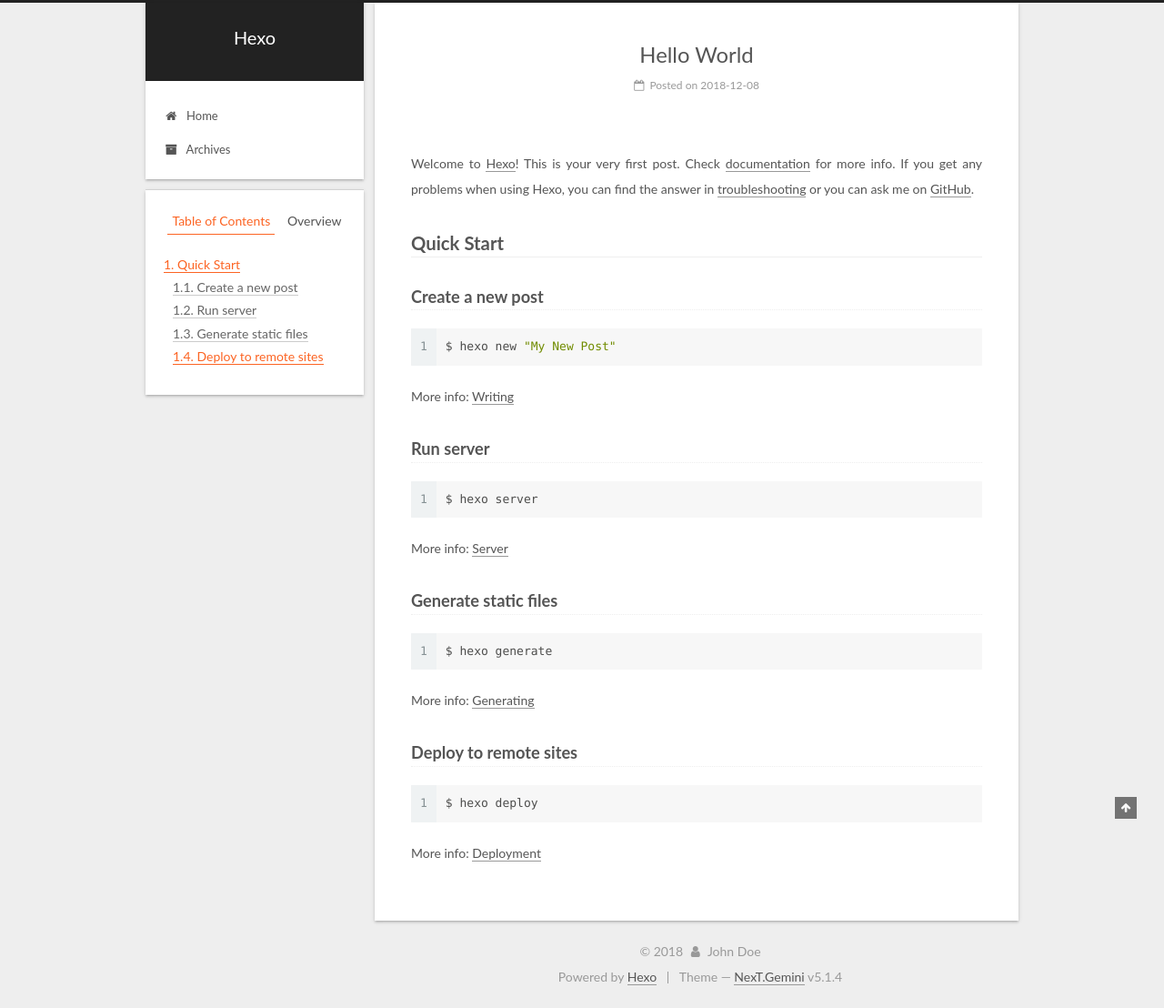
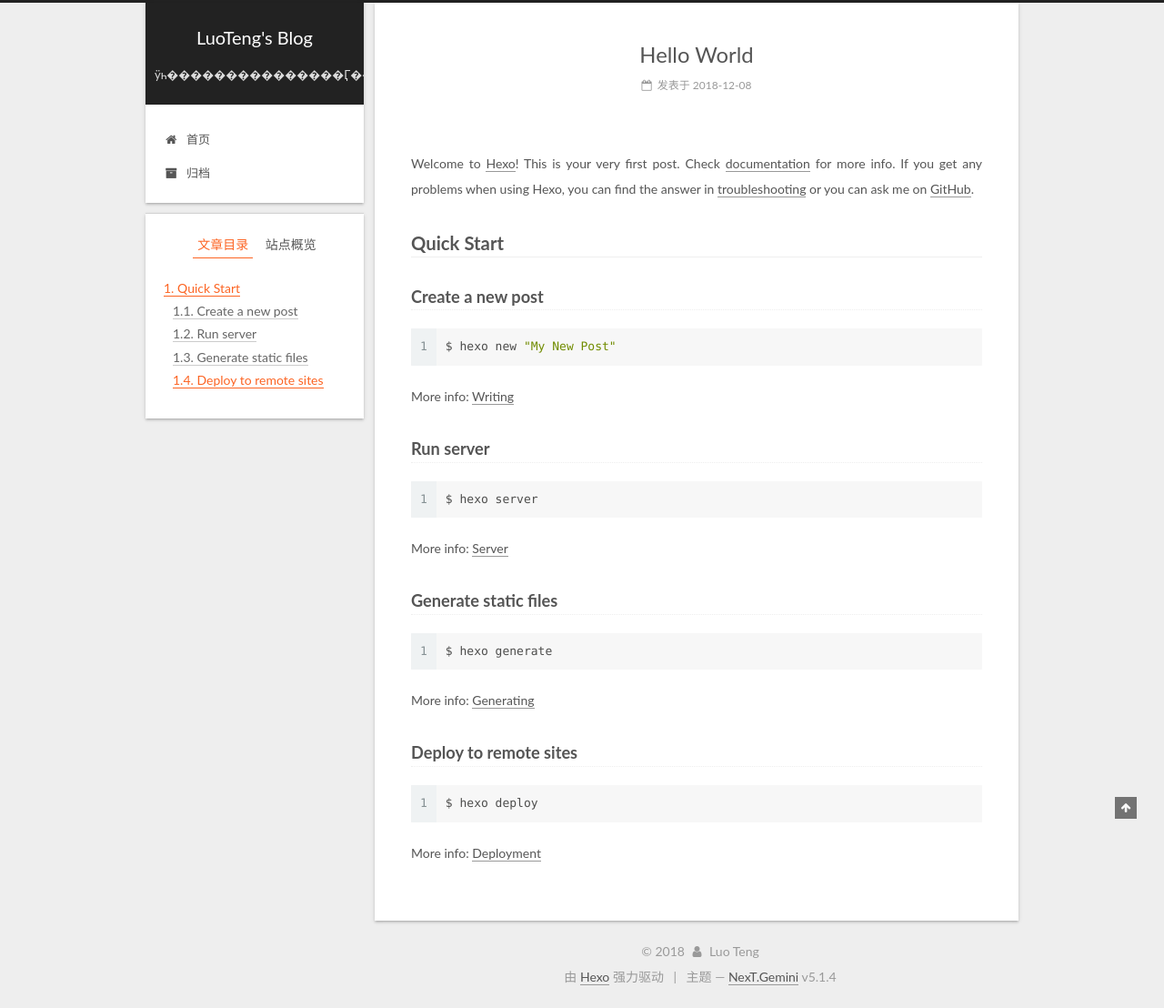
Before and after one commit to tengzi-will/tengzi-will.github.io, a plain HTML site: page 2018/12/08/hello-world/index.html in a window 1280 px wide. Shown: the whole page at 91% size. Drawn offline with Linux system fonts and the light colour scheme.

Commit message:
Site updated: 2018-12-09 16:33:54

```diff
--- a/2018/12/08/hello-world/index.html
+++ b/2018/12/08/hello-world/index.html
@@ -5,7 +5,7 @@
 
 
 
-<html class="theme-next gemini use-motion" lang="">
+<html class="theme-next gemini use-motion" lang="zh-Hans">
 <head><meta name="generator" content="Hexo 3.8.0">
   <meta charset="UTF-8">
 <meta http-equiv="X-UA-Compatible" content="IE=edge">
@@ -80,12 +80,13 @@
 
 
 <meta name="description" content="Welcome to Hexo! This is your very first post. Check documentation for more info. If you get any problems when using Hexo, you can find the answer in troubleshooting or you can ask me on GitHub. Quick">
+<meta name="keywords" content="MachineLearning, DeepLearning, ReinforcementLearning">
 <meta property="og:type" content="article">
 <meta property="og:title" content="Hello World">
 <meta property="og:url" content="http://yoursite.com/2018/12/08/hello-world/index.html">
-<meta property="og:site_name" content="Hexo">
+<meta property="og:site_name" content="LuoTeng&#39;s Blog">
 <meta property="og:description" content="Welcome to Hexo! This is your very first post. Check documentation for more info. If you get any problems when using Hexo, you can find the answer in troubleshooting or you can ask me on GitHub. Quick">
-<meta property="og:locale" content="default">
+<meta property="og:locale" content="zh-Hans">
 <meta property="og:updated_time" content="2018-12-08T11:49:30.000Z">
 <meta name="twitter:card" content="summary">
 <meta name="twitter:title" content="Hello World">
@@ -105,7 +106,7 @@
     motion: {"enable":true,"async":false,"transition":{"post_block":"fadeIn","post_header":"slideDownIn","post_body":"slideDownIn","coll_header":"slideLeftIn","sidebar":"slideUpIn"}},
     duoshuo: {
       userId: '0',
-      author: 'Author'
+      author: '博主'
     },
     algolia: {
       applicationID: '',
@@ -125,7 +126,7 @@
 
 
 
-  <title>Hello World | Hexo</title>
+  <title>Hello World | LuoTeng's Blog</title>
 
 
 
@@ -137,7 +138,7 @@
 
 </head>
 
-<body itemscope="" itemtype="http://schema.org/WebPage" lang="default">
+<body itemscope="" itemtype="http://schema.org/WebPage" lang="zh-Hans">
 
 
 
@@ -155,12 +156,12 @@
     <div class="custom-logo-site-title">
       <a href="/" class="brand" rel="start">
         <span class="logo-line-before"><i></i></span>
-        <span class="site-title">Hexo</span>
+        <span class="site-title">LuoTeng's Blog</span>
         <span class="logo-line-after"><i></i></span>
       </a>
     </div>
 
-        <p class="site-subtitle"></p>
+        <p class="site-subtitle">ÿһ���������������Ӷ��Ƕ������Ĺ���</p>
 
   </div>
 
@@ -185,7 +186,7 @@
 
               <i class="menu-item-icon fa fa-fw fa-home"></i> <br>
 
-            Home
+            首页
           </a>
         </li>
 
@@ -195,7 +196,7 @@
 
               <i class="menu-item-icon fa fa-fw fa-archive"></i> <br>
 
-            Archives
+            归档
           </a>
         </li>
 
@@ -235,13 +236,13 @@
     <link itemprop="mainEntityOfPage" href="http://yoursite.com/2018/12/08/hello-world/">
 
     <span hidden itemprop="author" itemscope="" itemtype="http://schema.org/Person">
-      <meta itemprop="name" content="John Doe">
+      <meta itemprop="name" content="Luo Teng">
       <meta itemprop="description" content="">
       <meta itemprop="image" content="/images/avatar.gif">
     </span>
 
     <span hidden itemprop="publisher" itemscope="" itemtype="http://schema.org/Organization">
-      <meta itemprop="name" content="Hexo">
+      <meta itemprop="name" content="LuoTeng's Blog">
     </span>
 
 
@@ -259,9 +260,9 @@
                 <i class="fa fa-calendar-o"></i>
               </span>
 
-                <span class="post-meta-item-text">Posted on</span>
+                <span class="post-meta-item-text">发表于</span>
 
-              <time title="Post created" itemprop="dateCreated datePublished" datetime="2018-12-08T19:49:29+08:00">
+              <time title="创建于" itemprop="dateCreated datePublished" datetime="2018-12-08T19:49:29+08:00">
                 2018-12-08
               </time>
 
@@ -378,10 +379,10 @@
 
         <ul class="sidebar-nav motion-element">
           <li class="sidebar-nav-toc sidebar-nav-active" data-target="post-toc-wrap">
-            Table of Contents
+            文章目录
           </li>
           <li class="sidebar-nav-overview" data-target="site-overview-wrap">
-            Overview
+            站点概览
           </li>
         </ul>
 
@@ -390,7 +391,7 @@
         <div class="site-overview">
           <div class="site-author motion-element" itemprop="author" itemscope="" itemtype="http://schema.org/Person">
 
-              <p class="site-author-name" itemprop="name">John Doe</p>
+              <p class="site-author-name" itemprop="name">Luo Teng</p>
               <p class="site-description motion-element" itemprop="description"></p>
           </div>
 
@@ -402,7 +403,7 @@
                 <a href="/archives/">
 
                   <span class="site-state-item-count">1</span>
-                  <span class="site-state-item-name">posts</span>
+                  <span class="site-state-item-name">日志</span>
                 </a>
               </div>
 
@@ -462,13 +463,13 @@
   <span class="with-love">
     <i class="fa fa-user"></i>
   </span>
-  <span class="author" itemprop="copyrightHolder">John Doe</span>
+  <span class="author" itemprop="copyrightHolder">Luo Teng</span>
 
 
 </div>
 
 
-  <div class="powered-by">Powered by <a class="theme-link" target="_blank" href="https://hexo.io">Hexo</a></div>
+  <div class="powered-by">由 <a class="theme-link" target="_blank" href="https://hexo.io">Hexo</a> 强力驱动</div>
 
 
 
@@ -476,7 +477,7 @@
 
 
 
-  <div class="theme-info">Theme &mdash; <a class="theme-link" target="_blank" href="https://github.com/iissnan/hexo-theme-next">NexT.Gemini</a> v5.1.4</div>
+  <div class="theme-info">主题 &mdash; <a class="theme-link" target="_blank" href="https://github.com/iissnan/hexo-theme-next">NexT.Gemini</a> v5.1.4</div>
 
 
 
```
Also changed, not shown: archives/2018/12/index.html (+19 -18 lines), archives/2018/index.html (+19 -18 lines), archives/index.html (+19 -18 lines), index.html (+22 -21 lines).
